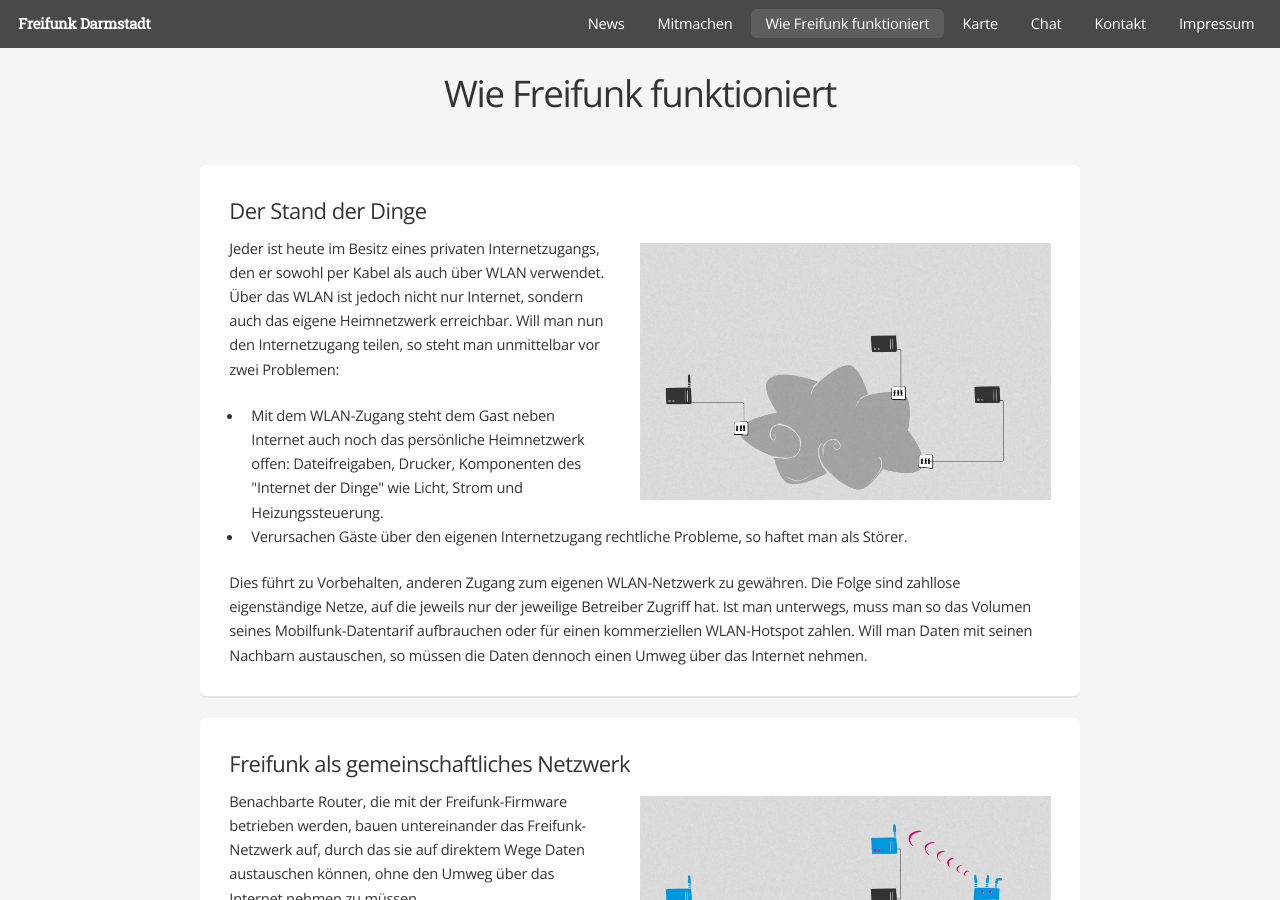
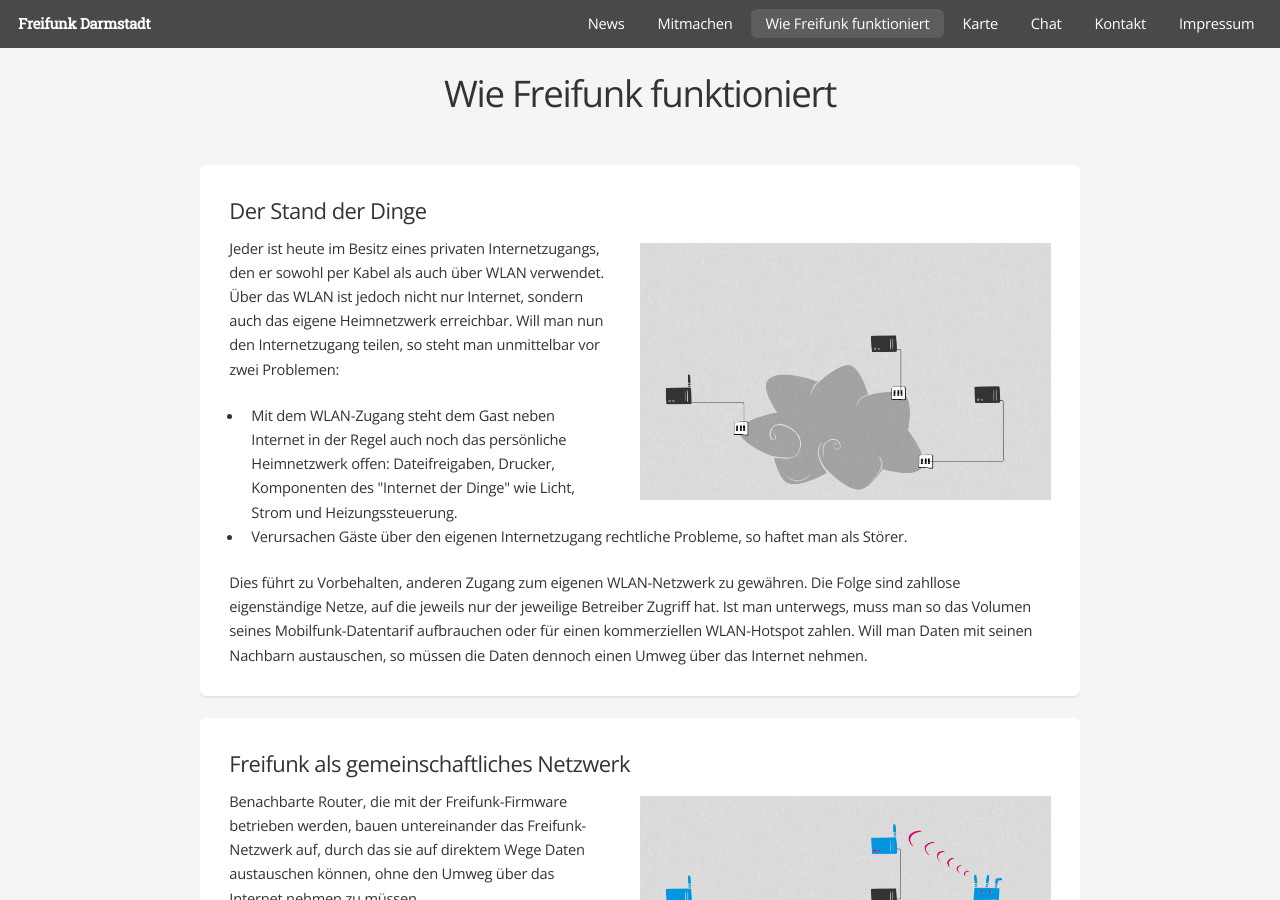
Before and after one commit to mdrenger/darmstadt.freifunk.net, a Jekyll site: the page built from pages/wie_freifunk_funktioniert.html, in a window 1280 px wide and 900 px high. Built offline with Jekyll 4.4.1, drawn with Linux system fonts in a browser that asks for light colours.

Commit message:
page wie funktioniert freifunk ergänzt: .. in der Regel .. steht dem Gast auch das Heimnetz offen

```diff
--- a/pages/wie_freifunk_funktioniert.html
+++ b/pages/wie_freifunk_funktioniert.html
@@ -17,7 +17,7 @@ top_url: /wie-freifunk-funktioniert/
 
 	<p>Jeder ist heute im Besitz eines privaten Internetzugangs, den er sowohl per Kabel als auch über WLAN verwendet. Über das WLAN ist jedoch nicht nur Internet, sondern auch das eigene Heimnetzwerk erreichbar. Will man nun den Internetzugang teilen, so steht man unmittelbar vor zwei Problemen:</p>
 	<ul>
-		<li>Mit dem WLAN-Zugang steht dem Gast neben Internet auch noch das persönliche Heimnetzwerk offen: Dateifreigaben, Drucker, Komponenten des "Internet der Dinge" wie Licht, Strom und Heizungssteuerung.</li>
+		<li>Mit dem WLAN-Zugang steht dem Gast neben Internet in der Regel auch noch das persönliche Heimnetzwerk offen: Dateifreigaben, Drucker, Komponenten des "Internet der Dinge" wie Licht, Strom und Heizungssteuerung.</li>
 		<li>Verursachen Gäste über den eigenen Internetzugang rechtliche Probleme, so haftet man als Störer.</li>
 	</ul>
 	<p>Dies führt zu Vorbehalten, anderen Zugang zum eigenen WLAN-Netzwerk zu gewähren. Die Folge sind zahllose eigenständige Netze, auf die jeweils nur der jeweilige Betreiber Zugriff hat. Ist man unterwegs, muss man so das Volumen seines Mobilfunk-Datentarif aufbrauchen oder für einen kommerziellen WLAN-Hotspot zahlen. Will man Daten mit seinen Nachbarn austauschen, so müssen die Daten dennoch einen Umweg über das Internet nehmen.</p>
```
